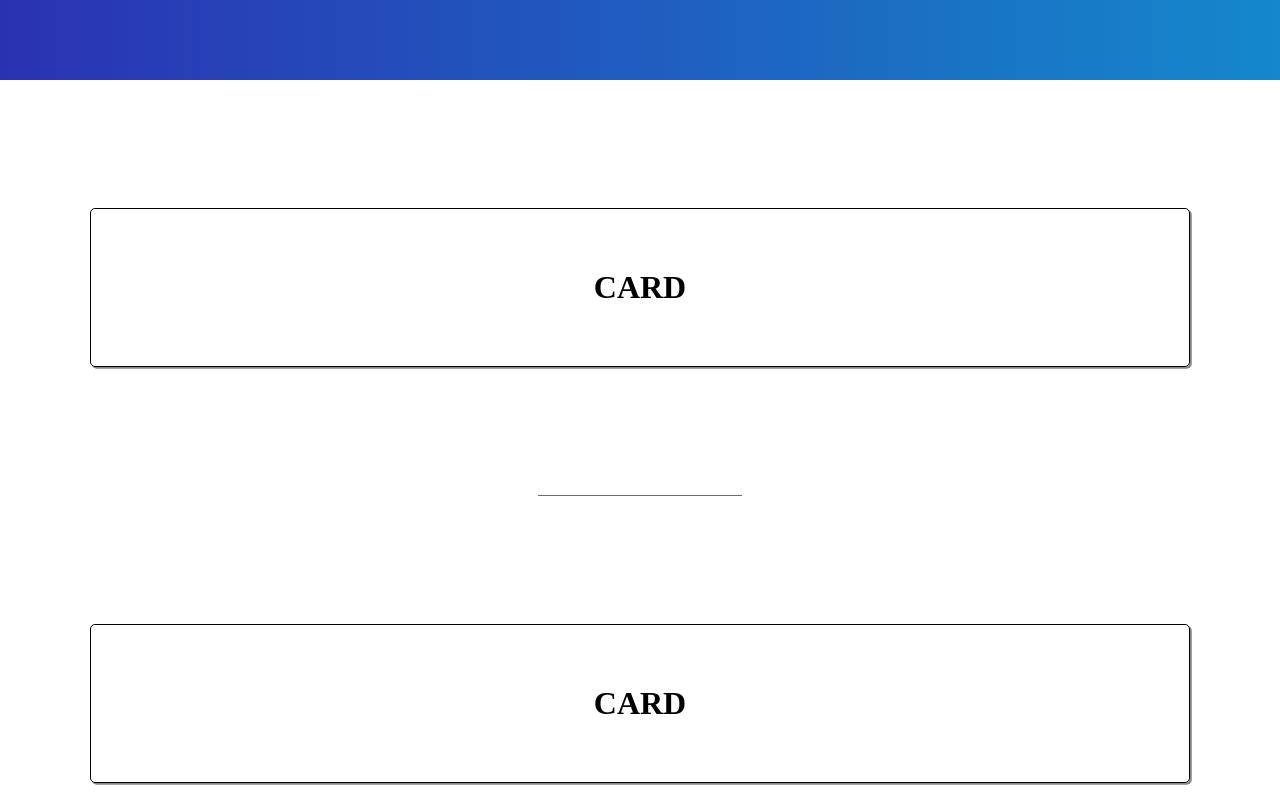
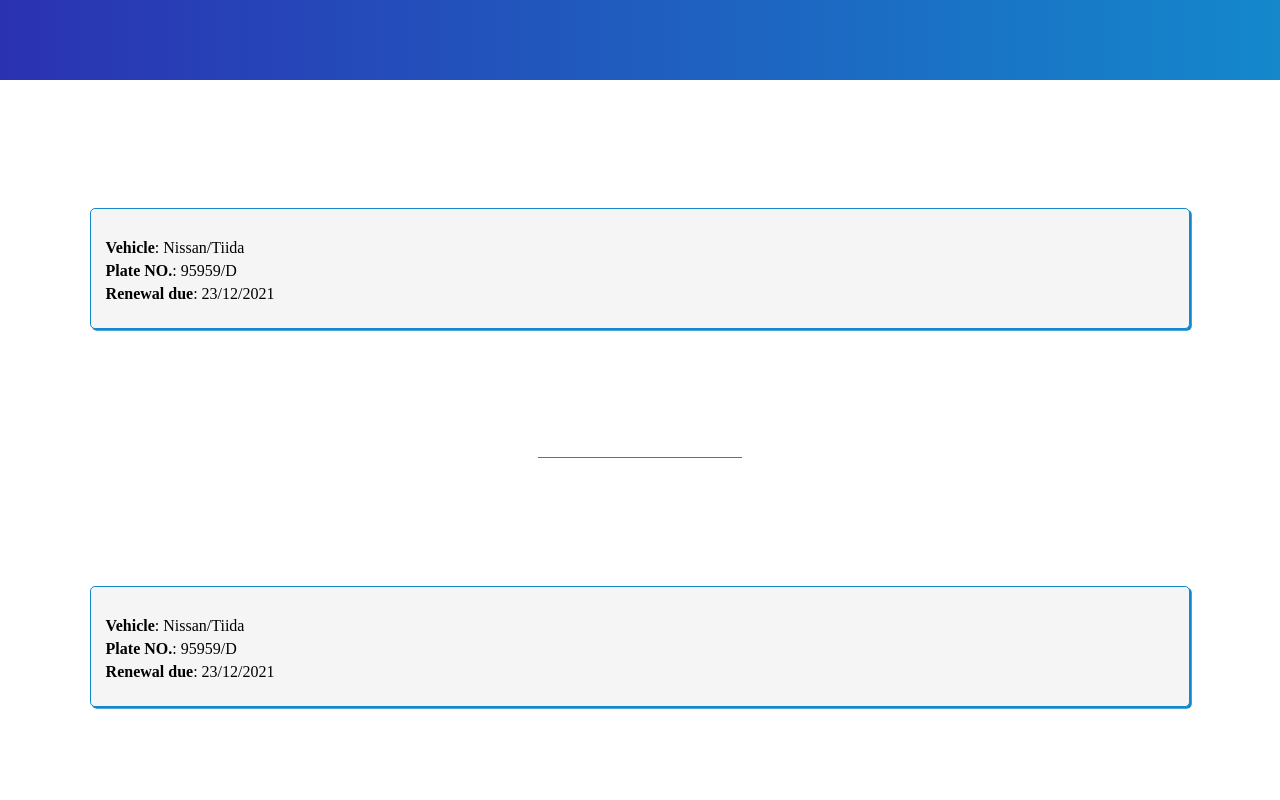
Before and after one commit to Maher9596/mulkiya-web, a React (Create React App) app: page /cards in a window 1280 px wide. Shown: the top 800 px of the page. Built offline with nearby package versions, Linux system fonts and the light colour scheme.

Commit message:
updating card style

```diff
--- a/src/App.css
+++ b/src/App.css
@@ -22,10 +22,6 @@
     font-size: .6rem;
     color:darkgray;
 }
-
-/* #footerText {
-    margin-top: 50%;
-} */
 
 .container {
     height: 90vh;
@@ -114,10 +110,22 @@
 .card {
     margin: 10% 7% 0 7%;
     border: .5px solid black;
-    padding: 60px 15px;
-    text-align: center;
+    padding: 25px 15px;
+    text-align:justify;
     border-radius: 5px;
-    box-shadow: 1.8px 1.8px #888888;
+    border-color: #1488CC;
+    box-shadow: 1.8px 1.8px #1488CC;
+    background: whitesmoke;
+}
+
+.card p {
+    margin-top: 5px;
+}
+
+.side {
+    width: 40px;
+    height: 90px;
+    background: #1488CC;
 }
 
 .cardSeparator {
--- a/src/components/Card.js
+++ b/src/components/Card.js
@@ -4,7 +4,9 @@
     return (
         <div className="cardContainer">
             <div className="card">
-                <h1>CARD</h1>
+                <p><b>Vehicle</b>: Nissan/Tiida</p>
+                <p><b>Plate NO.</b>: 95959/D</p>
+                <p><b>Renewal due</b>: 23/12/2021</p>
             </div>
             <div className="cardSeparator"></div>
         </div>
--- a/src/pages/Cards.js
+++ b/src/pages/Cards.js
@@ -7,8 +7,6 @@
             <Card />
             <Card />
             <Card />
-            <Card />
-            <Card />
         </div>
     );
 };
```
